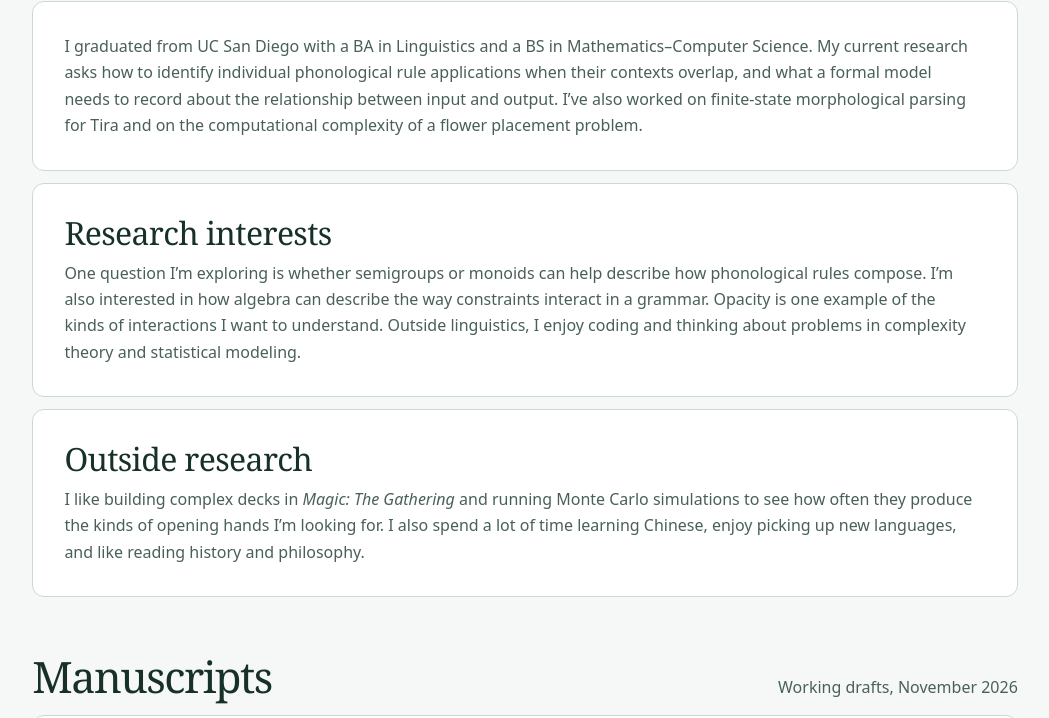
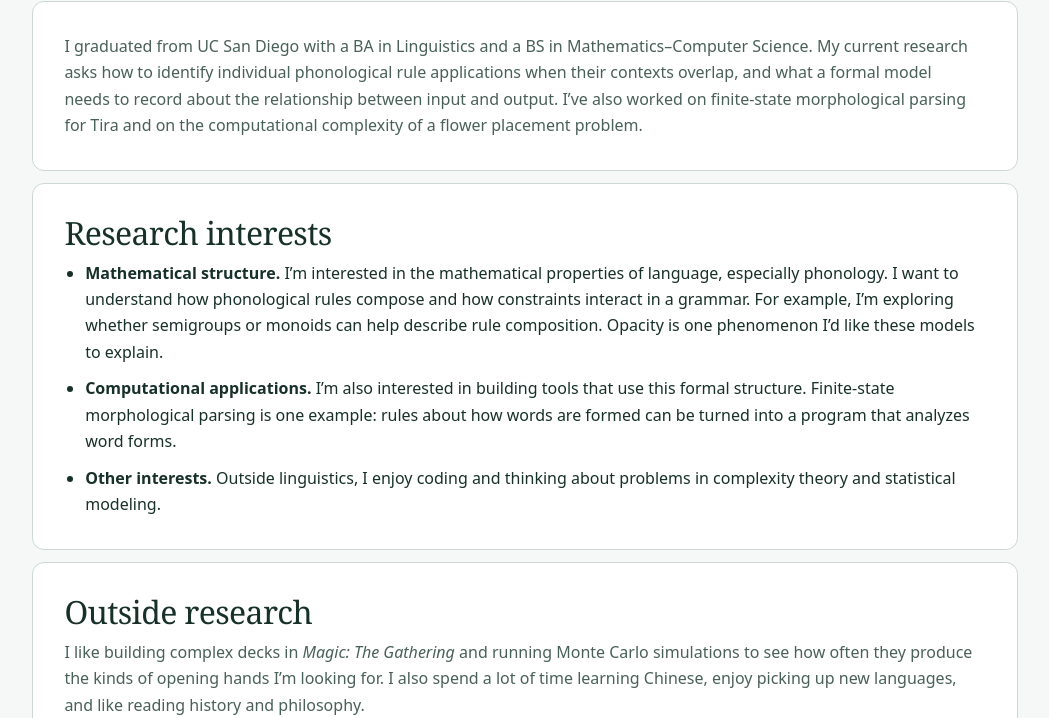
Before and after one commit to Eurypema/eurypema.github.io, a plain HTML site: page index.html in a window 1280 px wide. Shown: the part 570-1288 px from the top of the page, without its empty margins (115-1164 px from the left). Drawn offline with Linux system fonts and the light colour scheme.

Commit message:
Separate mathematical and applied research interests

```diff
--- a/index.html
+++ b/index.html
@@ -16,7 +16,11 @@
 </div>
 <div class="entry">
 <h3>Research interests</h3>
-<p>One question I’m exploring is whether semigroups or monoids can help describe how phonological rules compose. I’m also interested in how algebra can describe the way constraints interact in a grammar. Opacity is one example of the kinds of interactions I want to understand. Outside linguistics, I enjoy coding and thinking about problems in complexity theory and statistical modeling.</p>
+<ul>
+<li><strong>Mathematical structure.</strong> I’m interested in the mathematical properties of language, especially phonology. I want to understand how phonological rules compose and how constraints interact in a grammar. For example, I’m exploring whether semigroups or monoids can help describe rule composition. Opacity is one phenomenon I’d like these models to explain.</li>
+<li><strong>Computational applications.</strong> I’m also interested in building tools that use this formal structure. Finite-state morphological parsing is one example: rules about how words are formed can be turned into a program that analyzes word forms.</li>
+<li><strong>Other interests.</strong> Outside linguistics, I enjoy coding and thinking about problems in complexity theory and statistical modeling.</li>
+</ul>
 </div>
 <div class="entry">
 <h3>Outside research</h3>
```
